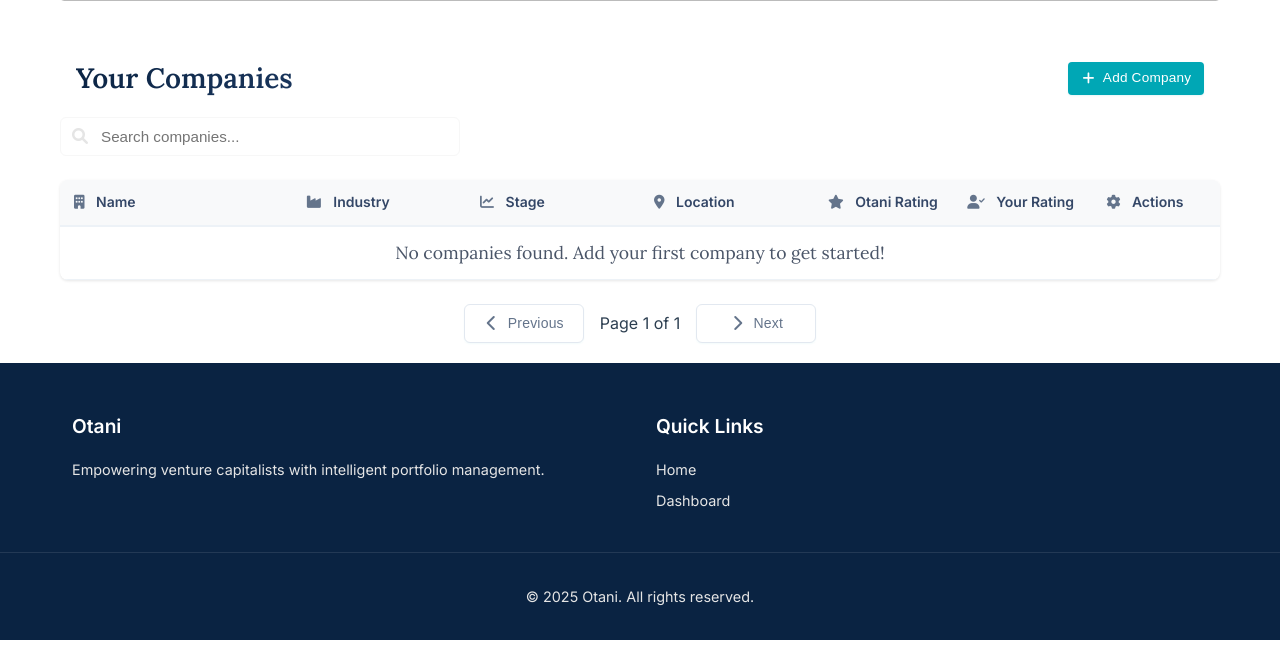
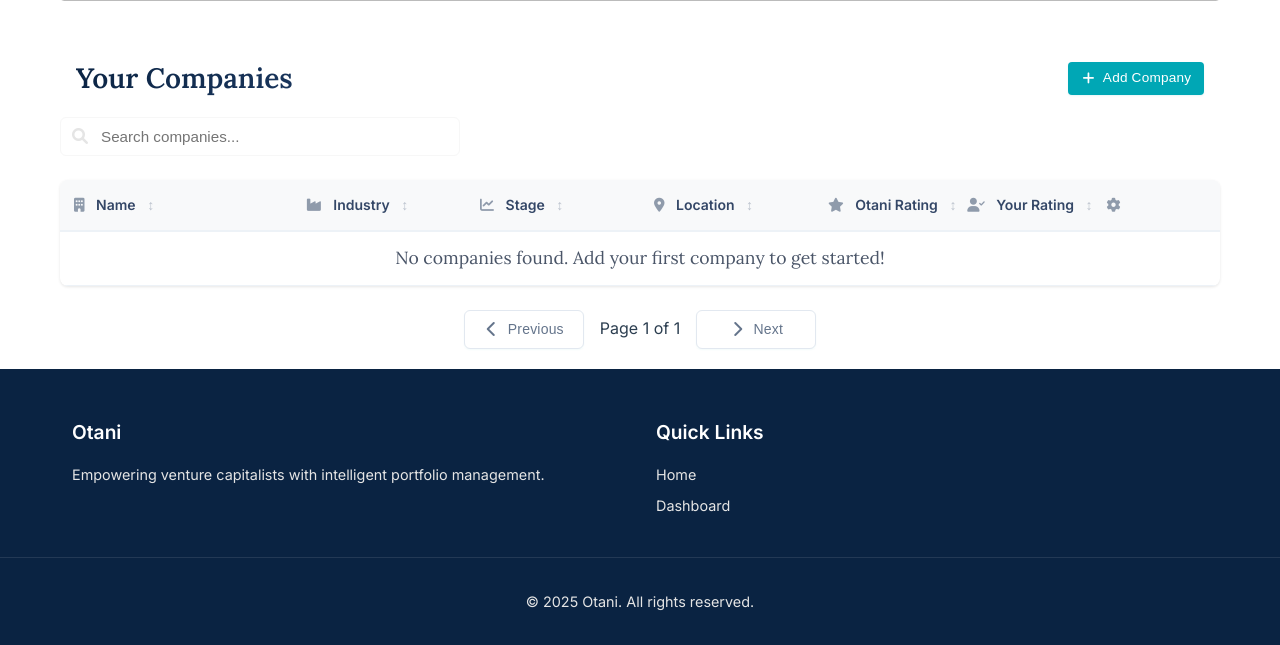
Before and after one commit to sfburrito/otani, a Flask app: page /dashboard in a window 1280 px wide. Shown: the part 411-1056 px from the top of the page. Run offline with Flask 3, Linux system fonts and the light colour scheme; the visitor is signed in with stand-in values (Sample User, id 1); data comes from the database, SQL or seed files in the repository; data that the repository does not hold is empty.

Commit message:
Improve table structure with better accessibility and sorting

```diff
--- a/static/css/dashboard.css
+++ b/static/css/dashboard.css
@@ -31,81 +31,84 @@
     -webkit-overflow-scrolling: touch;
 }
 
-/* Table Base Styles */
+/* Table Layout */
 .companies-table {
-    min-width: 100%;
     width: 100%;
     border-collapse: separate;
     border-spacing: 0;
     table-layout: fixed;
 }
 
-/* Table Header */
-.companies-table thead th {
+/* Column Widths */
+.companies-table th:nth-child(1),
+.companies-table td:nth-child(1) { width: 20%; }
+
+.companies-table th:nth-child(2),
+.companies-table td:nth-child(2),
+.companies-table th:nth-child(3),
+.companies-table td:nth-child(3),
+.companies-table th:nth-child(4),
+.companies-table td:nth-child(4) { width: 15%; }
+
+.companies-table th:nth-child(5),
+.companies-table td:nth-child(5),
+.companies-table th:nth-child(6),
+.companies-table td:nth-child(6) { width: 12%; }
+
+.companies-table th:nth-child(7),
+.companies-table td:nth-child(7) { width: 11%; }
+
+/* Header Styles */
+.companies-table th {
+    padding: 0.5rem 1rem;
     background: #f8f9fa;
     color: #344767;
     font-weight: 600;
-    padding: 0.35rem 1rem;
     text-align: left;
     border-bottom: 2px solid #edf2f7;
     white-space: nowrap;
     font-size: 0.875rem;
-    position: relative;
-    height: auto;
-    line-height: 1.2;
+    cursor: pointer;
+    user-select: none;
 }
 
-/* Column Widths */
-.companies-table th:first-child,
-.companies-table td:first-child,
-.company-name {
-    width: 20%;
-    min-width: 200px;
+.companies-table th[aria-sort]:hover {
+    background: #edf2f7;
 }
 
-.companies-table th:nth-child(2),
-.companies-table td:nth-child(2),
-.company-industry {
-    width: 15%;
-    min-width: 150px;
+.companies-table th i {
+    margin-right: 0.5rem;
+    opacity: 0.7;
 }
 
-.companies-table th:nth-child(3),
-.companies-table td:nth-child(3),
-.company-stage {
-    width: 15%;
-    min-width: 150px;
+/* Accessibility Helpers */
+.sr-only {
+    position: absolute;
+    width: 1px;
+    height: 1px;
+    padding: 0;
+    margin: -1px;
+    overflow: hidden;
+    clip: rect(0, 0, 0, 0);
+    white-space: nowrap;
+    border: 0;
 }
 
-.companies-table th:nth-child(4),
-.companies-table td:nth-child(4),
-.company-location {
-    width: 15%;
-    min-width: 150px;
+/* Sort Indicators */
+.companies-table th[aria-sort]:after {
+    content: "↕";
+    margin-left: 0.5rem;
+    opacity: 0.3;
 }
 
-.companies-table th:nth-child(5),
-.companies-table td:nth-child(5),
-.company-otani-rating {
-    width: 12%;
-    min-width: 120px;
-    text-align: center;
+.companies-table th[aria-sort="ascending"]:after {
+    content: "↑";
+    opacity: 1;
 }
 
-.companies-table th:nth-child(6),
-.companies-table td:nth-child(6),
-.company-rating {
-    width: 12%;
-    min-width: 120px;
-    text-align: center;
-}
-
-.companies-table th:nth-child(7),
-.companies-table td:nth-child(7),
-.company-actions {
-    width: 11%;
-    min-width: 110px;
-    text-align: center;
+.companies-table th[aria-sort="descending"]:after {
+    content: "↓";
+    opacity: 1;
 }
 
 /* Table Body */
--- a/templates/dashboard.html
+++ b/templates/dashboard.html
@@ -188,24 +188,36 @@
 
         <div class="table-container">
             <table class="companies-table" role="grid">
-                <colgroup>
-                    <col style="width: 20%">
-                    <col style="width: 15%">
-                    <col style="width: 15%">
-                    <col style="width: 15%">
-                    <col style="width: 12%">
-                    <col style="width: 12%">
-                    <col style="width: 11%">
-                </colgroup>
                 <thead>
                     <tr>
-                        <th scope="col"><i class="fas fa-building"></i> Name</th>
-                        <th scope="col"><i class="fas fa-industry"></i> Industry</th>
-                        <th scope="col"><i class="fas fa-chart-line"></i> Stage</th>
-                        <th scope="col"><i class="fas fa-map-marker-alt"></i> Location</th>
-                        <th scope="col"><i class="fas fa-star"></i> Otani Rating</th>
-                        <th scope="col"><i class="fas fa-user-check"></i> Your Rating</th>
-                        <th scope="col"><i class="fas fa-cog"></i> Actions</th>
+                        <th scope="col" data-column="name" aria-sort="none">
+                            <i class="fas fa-building" aria-hidden="true"></i>
+                            <span>Name</span>
+                        </th>
+                        <th scope="col" data-column="industry" aria-sort="none">
+                            <i class="fas fa-industry" aria-hidden="true"></i>
+                            <span>Industry</span>
+                        </th>
+                        <th scope="col" data-column="stage" aria-sort="none">
+                            <i class="fas fa-chart-line" aria-hidden="true"></i>
+                            <span>Stage</span>
+                        </th>
+                        <th scope="col" data-column="location" aria-sort="none">
+                            <i class="fas fa-map-marker-alt" aria-hidden="true"></i>
+                            <span>Location</span>
+                        </th>
+                        <th scope="col" data-column="otani_rating" aria-sort="none">
+                            <i class="fas fa-star" aria-hidden="true"></i>
+                            <span>Otani Rating</span>
+                        </th>
+                        <th scope="col" data-column="rating" aria-sort="none">
+                            <i class="fas fa-user-check" aria-hidden="true"></i>
+                            <span>Your Rating</span>
+                        </th>
+                        <th scope="col" aria-label="Actions">
+                            <i class="fas fa-cog" aria-hidden="true"></i>
+                            <span class="sr-only">Actions</span>
+                        </th>
                     </tr>
                 </thead>
                 <tbody id="companiesTableBody">
```
Also changed, not shown: static/js/dashboard.js (+71 -0 lines).
